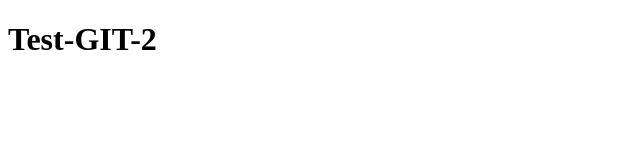
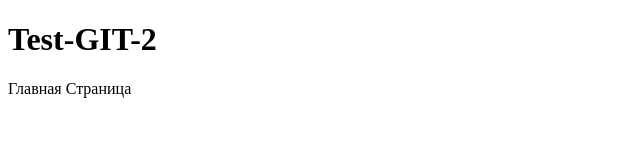
Before and after one commit to malaquro/test-git-2, a plain HTML site: page index.html in a window 1280 px wide. Shown: the whole page, without its empty margins (0-640 px from the left). Drawn offline with Linux system fonts and the light colour scheme.

Commit message:
develop main-page

```diff
--- a/index.html
+++ b/index.html
@@ -10,6 +10,9 @@
     <header>
       <h1>Test-GIT-2</h1>
     </header>
+    <main>
+      <span> Главная Страница </span>
+    </main>
     <script src="index.js"></script>
   </body>
 </html>
```
